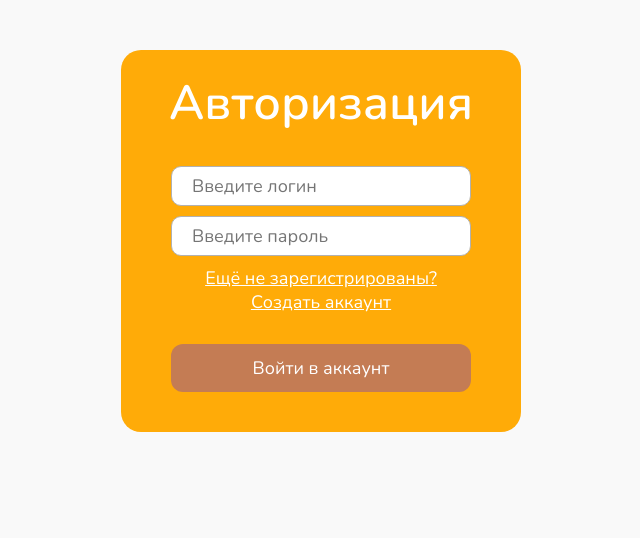
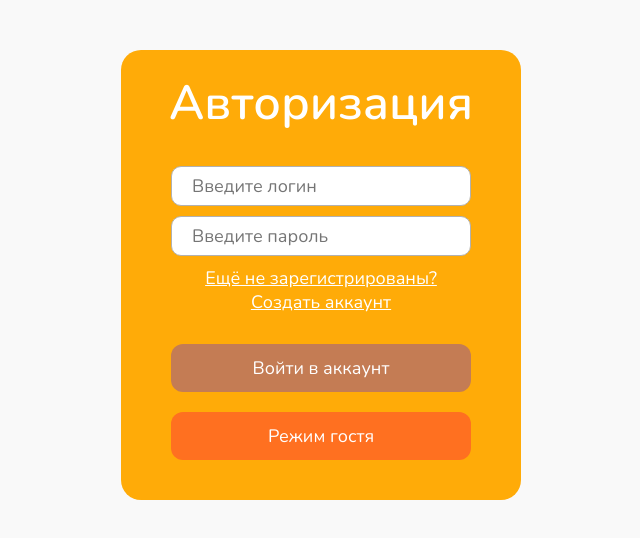
Before and after one commit to Shist/burgers-site, a React (Create React App) app: page /sign-in in a window 1280 px wide. Shown: the top 538 px of the page, without its empty margins (319-959 px from the left). Built offline with nearby package versions, Linux system fonts and the light colour scheme.

Commit message:
Now user can sign in as a guest from sign in and sign up pages

```diff
--- a/src/components/Forms/SignInForm/SignInForm.jsx
+++ b/src/components/Forms/SignInForm/SignInForm.jsx
@@ -71,6 +71,12 @@ function SignInForm({ setUserToLocalStorage }) {
       >
         Войти в аккаунт
       </button>
+      <button
+        className={st["sign-in-form__guest-mode-btn"]}
+        onClick={() => navigate("/")}
+      >
+        Режим гостя
+      </button>
     </form>
   );
 }
--- a/src/components/Forms/SignInForm/SignInForm.module.scss
+++ b/src/components/Forms/SignInForm/SignInForm.module.scss
@@ -34,6 +34,7 @@
     }
   }
   &__submit-btn {
+    margin-bottom: 20px;
     max-width: 300px;
     width: 100%;
     padding: 12px 35px;
@@ -53,4 +54,20 @@
       filter: grayscale(0.5);
     }
   }
+  &__guest-mode-btn {
+    max-width: 300px;
+    width: 100%;
+    padding: 12px 35px;
+    color: $color-white;
+    font-family: $font;
+    font-size: 18px;
+    border-radius: 12px;
+    background-color: $color-orange;
+    border: none;
+    cursor: pointer;
+    transition: 0.3s;
+    &:hover {
+      transform: scale(1.05);
+    }
+  }
 }
--- a/src/components/Forms/SignUpForm/SignUpForm.jsx
+++ b/src/components/Forms/SignUpForm/SignUpForm.jsx
@@ -101,6 +101,12 @@ function SignUpForm({ setUserToLocalStorage }) {
       >
         Зарегистрировать аккаунт
       </button>
+      <button
+        className={st["sign-up-form__guest-mode-btn"]}
+        onClick={() => navigate("/")}
+      >
+        Режим гостя
+      </button>
     </form>
   );
 }
--- a/src/components/Forms/SignUpForm/SignUpForm.module.scss
+++ b/src/components/Forms/SignUpForm/SignUpForm.module.scss
@@ -34,6 +34,7 @@
     }
   }
   &__submit-btn {
+    margin-bottom: 20px;
     max-width: 300px;
     width: 100%;
     padding: 12px 35px;
@@ -53,4 +54,20 @@
       filter: grayscale(0.5);
     }
   }
+  &__guest-mode-btn {
+    max-width: 300px;
+    width: 100%;
+    padding: 12px 35px;
+    color: $color-white;
+    font-family: $font;
+    font-size: 18px;
+    border-radius: 12px;
+    background-color: $color-orange;
+    border: none;
+    cursor: pointer;
+    transition: 0.3s;
+    &:hover {
+      transform: scale(1.05);
+    }
+  }
 }
```
